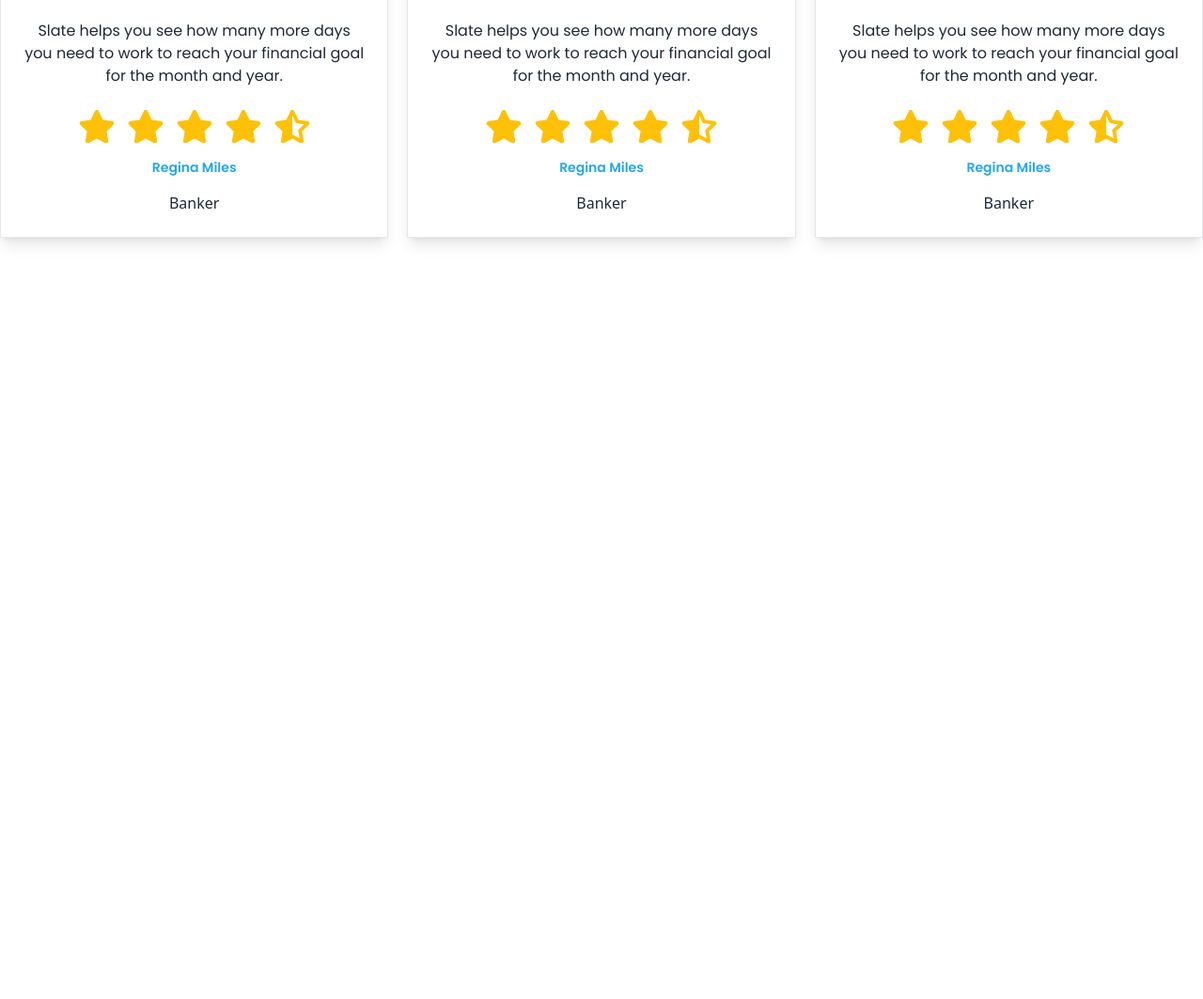
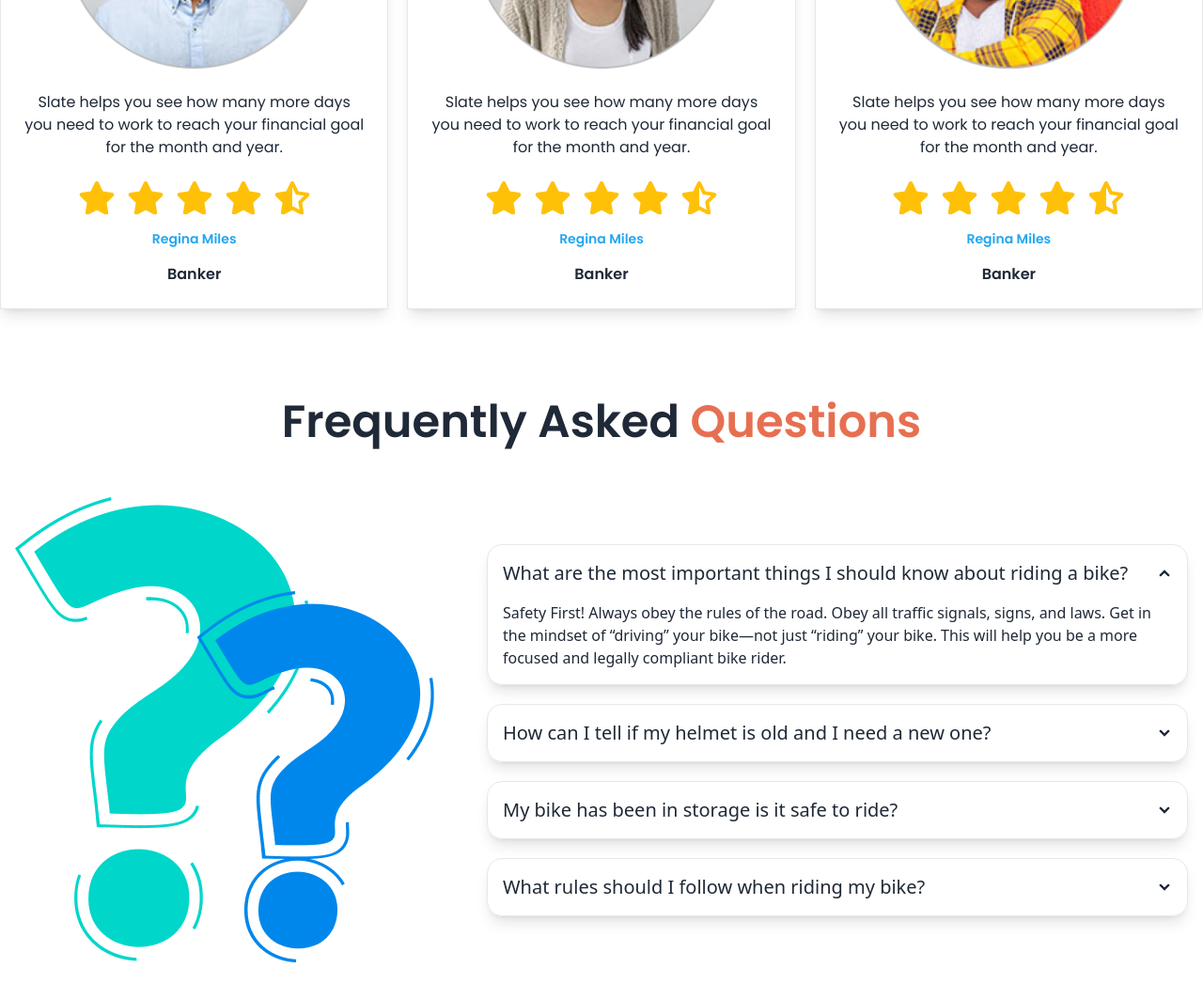
Before and after one commit to abdur-rhaman-babu/biker-zone, a plain HTML site: page index.html in a window 1280 px wide. Shown: the part 2125-3188 px from the top of the page at 94% size. Before the commit the page ends 2410 px from the top, so only its background shows below. Drawn offline with nearby package versions, Linux system fonts and the light colour scheme.

Commit message:
faq section done

```diff
--- a/index.html
+++ b/index.html
@@ -186,8 +186,8 @@
            </section>
 
            <!-- -------client section------- -->
-            <section class="container mx-auto text-center md:my-8 my-5"">
-                <h1 class="text-5xl font-poppins font-semibold mb-7">Happy <span>Clients says</span></h1>
+            <section class="container mx-auto text-center md:my-24 my-5">
+                <h1 class="text-5xl font-poppins font-semibold mb-10">Happy <span class="text-[#E76F51]">Clients says</span></h1>
 
                 <div class="grid md:grid-cols-3 gap-5">
                     <div class="border shadow-lg p-6">
@@ -205,7 +205,7 @@
                                 <svg class="w-10" xmlns="http://www.w3.org/2000/svg" fill="#ffc107" viewBox="0 0 576 512"><path d="M288 376.4l.1-.1 26.4 14.1 85.2 45.5-16.5-97.6-4.8-28.7 20.7-20.5 70.1-69.3-96.1-14.2-29.3-4.3-12.9-26.6L288.1 86.9l-.1 .3V376.4zm175.1 98.3c2 12-3 24.2-12.9 31.3s-23 8-33.8 2.3L288.1 439.8 159.8 508.3C149 514 135.9 513.1 126 506s-14.9-19.3-12.9-31.3L137.8 329 33.6 225.9c-8.6-8.5-11.7-21.2-7.9-32.7s13.7-19.9 25.7-21.7L195 150.3 259.4 18c5.4-11 16.5-18 28.8-18s23.4 7 28.8 18l64.3 132.3 143.6 21.2c12 1.8 22 10.2 25.7 21.7s.7 24.2-7.9 32.7L438.5 329l24.6 145.7z"/></svg>
                             </div>
                             <p class="text-sm font-semibold font-poppins text-[#23A6F0] my-4">Regina Miles</p>
-                            <p>Banker</p>
+                            <p class="font-semibold font-poppins text-base">Banker</p>
                     </div>
                     <div class="border shadow-lg p-6">
                         <img class="w-3/4 mx-auto" src="./images/others/user-2.png" alt="">
@@ -222,7 +222,7 @@
                                 <svg class="w-10" xmlns="http://www.w3.org/2000/svg" fill="#ffc107" viewBox="0 0 576 512"><path d="M288 376.4l.1-.1 26.4 14.1 85.2 45.5-16.5-97.6-4.8-28.7 20.7-20.5 70.1-69.3-96.1-14.2-29.3-4.3-12.9-26.6L288.1 86.9l-.1 .3V376.4zm175.1 98.3c2 12-3 24.2-12.9 31.3s-23 8-33.8 2.3L288.1 439.8 159.8 508.3C149 514 135.9 513.1 126 506s-14.9-19.3-12.9-31.3L137.8 329 33.6 225.9c-8.6-8.5-11.7-21.2-7.9-32.7s13.7-19.9 25.7-21.7L195 150.3 259.4 18c5.4-11 16.5-18 28.8-18s23.4 7 28.8 18l64.3 132.3 143.6 21.2c12 1.8 22 10.2 25.7 21.7s.7 24.2-7.9 32.7L438.5 329l24.6 145.7z"/></svg>
                             </div>
                             <p class="text-sm font-semibold font-poppins text-[#23A6F0] my-4">Regina Miles</p>
-                            <p>Banker</p>
+                            <p class="font-semibold font-poppins text-base">Banker</p>
                     </div>
                     <div class="border shadow-lg p-6">
                         <img class="w-3/4 mx-auto" src="./images/others/user-3.png" alt="">
@@ -239,10 +239,51 @@
                                 <svg class="w-10" xmlns="http://www.w3.org/2000/svg" fill="#ffc107" viewBox="0 0 576 512"><path d="M288 376.4l.1-.1 26.4 14.1 85.2 45.5-16.5-97.6-4.8-28.7 20.7-20.5 70.1-69.3-96.1-14.2-29.3-4.3-12.9-26.6L288.1 86.9l-.1 .3V376.4zm175.1 98.3c2 12-3 24.2-12.9 31.3s-23 8-33.8 2.3L288.1 439.8 159.8 508.3C149 514 135.9 513.1 126 506s-14.9-19.3-12.9-31.3L137.8 329 33.6 225.9c-8.6-8.5-11.7-21.2-7.9-32.7s13.7-19.9 25.7-21.7L195 150.3 259.4 18c5.4-11 16.5-18 28.8-18s23.4 7 28.8 18l64.3 132.3 143.6 21.2c12 1.8 22 10.2 25.7 21.7s.7 24.2-7.9 32.7L438.5 329l24.6 145.7z"/></svg>
                             </div>
                             <p class="text-sm font-semibold font-poppins text-[#23A6F0] my-4">Regina Miles</p>
-                            <p>Banker</p>
+                            <p class="font-semibold font-poppins text-base">Banker</p>
                     </div>
                 </div>
             </section>
+
+            <!-- ---------Faq section------------- -->
+             <section class="container mx-auto text-center md:my-24 my-5">
+                <h1 class="text-5xl font-poppins font-semibold mb-10">Frequently Asked<span class="text-[#E76F51]"> Questions </span></h1>
+                <div class="hero">
+                    <div class="hero-content flex-col lg:flex-row gap-14">
+                     <img src="./images/others/faq.png" alt="">
+                     <div class="text-left space-y-5">
+                        <div class="collapse collapse-arrow border shadow-lg">
+                            <input type="radio" name="my-accordion-2" checked="checked" />
+                            <div class="collapse-title text-xl font-medium">What are the most important things I should
+                                know about riding a bike?</div>
+                            <div class="collapse-content">
+                              <p>Safety First! Always obey the rules of the road. Obey all traffic signals, signs, and laws. Get in the mindset of “driving” your bike—not just “riding” your bike. This will help you be a more focused and legally compliant bike rider. </p>
+                            </div>
+                          </div>
+                          <div class="collapse collapse-arrow border shadow-lg">
+                            <input type="radio" name="my-accordion-2" />
+                            <div class="collapse-title text-xl font-medium">How can I tell if my helmet is old and I need a
+                                new one?</div>
+                            <div class="collapse-content">
+                              <p>Safety First! Always obey the rules of the road. Obey all traffic signals, signs, and laws. Get in the mindset of “driving” your bike—not just “riding” your bike. This will help you be a more focused and legally compliant bike rider. </p>
+                            </div>
+                          </div>
+                          <div class="collapse collapse-arrow border shadow-lg">
+                            <input type="radio" name="my-accordion-2" />
+                            <div class="collapse-title text-xl font-medium">My bike has been in storage is it safe to ride?</div>
+                            <div class="collapse-content">
+                              <p>Safety First! Always obey the rules of the road. Obey all traffic signals, signs, and laws. Get in the mindset of “driving” your bike—not just “riding” your bike. This will help you be a more focused and legally compliant bike rider. </p>
+                            </div>
+                        </div>
+                        <div class="collapse collapse-arrow border shadow-lg">
+                          <input type="radio" name="my-accordion-2" />
+                          <div class="collapse-title text-xl font-medium">What rules should I follow when riding my bike?</div>
+                          <div class="collapse-content">
+                            <p>Safety First! Always obey the rules of the road. Obey all traffic signals, signs, and laws. Get in the mindset of “driving” your bike—not just “riding” your bike. This will help you be a more focused and legally compliant bike rider. </p>
+                          </div>
+                     </div>
+                  </div>
+                </div>
+             </section>
       </main>
 
       <!-- ----footer-section----- -->
```
